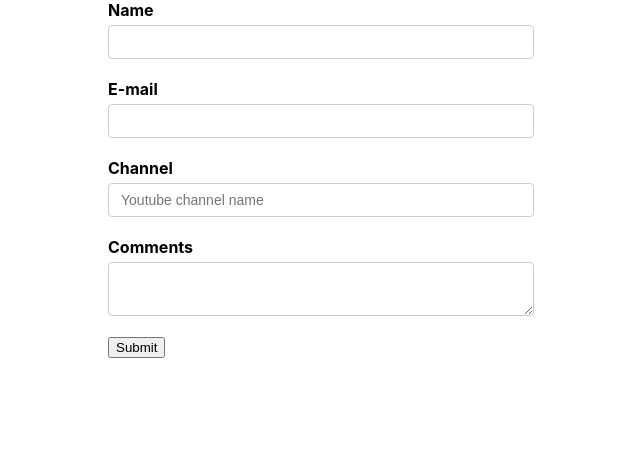
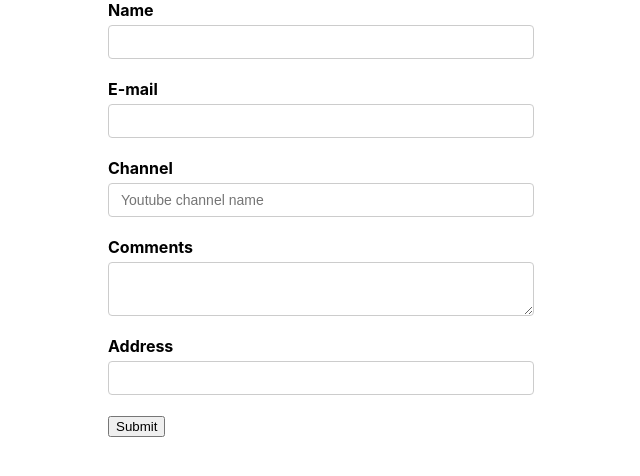
Before and after one commit to Annie-Huang/React-Formik-Tutorials, a React (Create React App) app: page / in a window 1280 px wide. Shown: the top 476 px of the page, without its empty margins (319-959 px from the left). Built offline with nearby package versions, Linux system fonts and the light colour scheme.

Commit message:
Implementation of field component with the rendered props pattern

```diff
--- a/src/components/YoutubeForm.js
+++ b/src/components/YoutubeForm.js
@@ -13,7 +13,8 @@ const initialValues = {
     name: '',
     email: '',
     channel: '',
-    comments: ''
+    comments: '',
+    address: ''
 }
 
 // You cannot get into onSubmit if your errors from validate return is not an empty object
@@ -206,9 +207,19 @@ const YoutubeForm = () => {
     );
 };*/
 
-// Field Revisited
-// Any additional prop in the Field component will pass through, like placeholder
-// 'as' and 'component' prop can be taking as input(default), or textarea, or select, or a customer react component as well.
+/* Field Revisited
+  1. Any additional prop in the Field component will pass through, like placeholder
+  2. 'as' and 'component' prop can be taking as input(default), or textarea, or select, or a customer react component as well.
+
+  3. Implementation of field component with the rendered props pattern
+  (if you want to use custom components in your form and you want them to be hooked into formik, this pattern will definitely come in handy. Good to know if you need to achieve something complex with formik)
+  Render props has three things:
+    - field: contains name, onBlur, onChange, value. Everything formik required to manage the state.
+    - form: the formik constant that useFormik hook use to return. Got all the properties or helper methods to modify your form in any way required.
+            errors, values, touched, handleSubmit, handleChange, handleBlur etc.
+    - meta: whether this field has been visited or not, has an error or not, value. Can be use to render your error msg.
+    (field, meta: more concerned at an individual field level.)
+*/
 const YoutubeForm = () => {
     return (
         <Formik initialValues={initialValues} validationSchema={validationSchema} onSubmit={onSubmit} >
@@ -237,6 +248,24 @@ const YoutubeForm = () => {
                     {/*<Field component='textarea' id='comments' name='comments' />*/}
                 </div>
 
+                <div className="form-control">
+                    <label htmlFor='address'>Address</label>
+                    <Field name='address'>
+                        {
+                            (props) => {
+                                console.log('Render props', props);
+                                const {field, form, meta} = props;
+                                return (
+                                    <div>
+                                       <input type='text' id='address' {...field}/>
+                                       {meta.touched && meta.error ? <div>{meta.error}</div> : null}
+                                    </div>
+                                )
+                            }
+                        }
+                    </Field>
+                </div>
+
                 <button type='submit'>Submit</button>
             </Form>
         </Formik>
```
